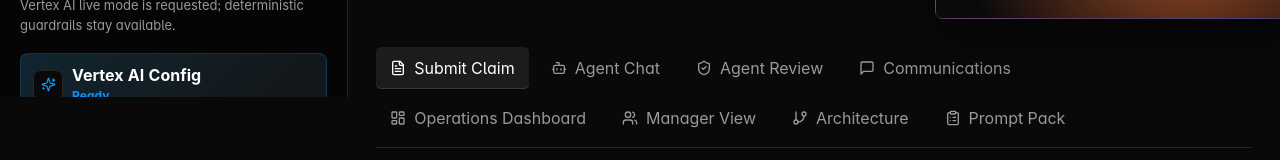
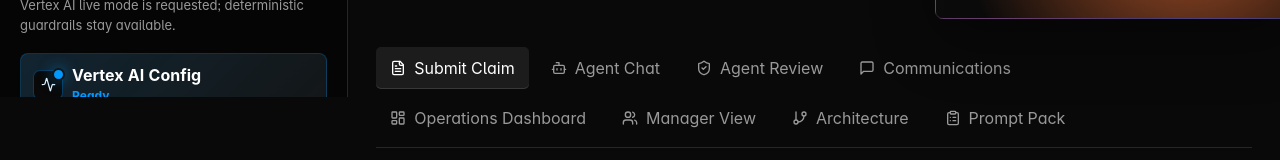
Before and after one commit to lukatcheishvili/claimsops-agent, a Next.js app: page / in a window 1280 px wide. Shown: the part 703-863 px from the top of the page. Built offline with nearby package versions, Linux system fonts and the light colour scheme.

Commit message:
Add Vertex credential input and live indicator

```diff
--- a/src/app/globals.css
+++ b/src/app/globals.css
@@ -206,6 +206,59 @@
   color: var(--co-blue);
 }
 
+.vertex-live-icon {
+  position: relative;
+  display: grid;
+  width: 30px;
+  height: 30px;
+  place-items: center;
+  border: 1px solid var(--co-hairline);
+  border-radius: 7px;
+  background: var(--co-canvas);
+  color: var(--co-muted);
+}
+
+.vertex-live-icon::after {
+  position: absolute;
+  right: -3px;
+  top: -3px;
+  width: 9px;
+  height: 9px;
+  content: "";
+  border: 2px solid var(--co-surface-1);
+  border-radius: 50%;
+  background: var(--co-muted);
+}
+
+.vertex-live-icon.live {
+  border-color: rgba(34, 197, 94, 0.35);
+  color: #d9ffe7;
+}
+
+.vertex-live-icon.live::after {
+  background: var(--co-success);
+  box-shadow: 0 0 14px rgba(34, 197, 94, 0.62);
+}
+
+.vertex-live-icon.ready {
+  border-color: rgba(0, 153, 255, 0.35);
+  color: #dff4ff;
+}
+
+.vertex-live-icon.ready::after {
+  background: var(--co-blue);
+  box-shadow: 0 0 14px rgba(0, 153, 255, 0.52);
+}
+
+.vertex-live-icon.warn {
+  border-color: rgba(255, 122, 61, 0.38);
+  color: #ffe4c8;
+}
+
+.vertex-live-icon.warn::after {
+  background: var(--co-orange);
+}
+
 .vertex-config-title strong,
 .vertex-config-title small {
   display: block;
--- a/src/components/ClaimsOpsApp.jsx
+++ b/src/components/ClaimsOpsApp.jsx
@@ -136,7 +136,8 @@
   projectId: "agenticai-500006",
   projectNumber: "",
   location: "us-central1",
-  model: "gemini-2.0-flash"
+  model: "gemini-2.0-flash",
+  serviceAccountJson: ""
 };
 
 export default function ClaimsOpsApp({ promptPack, skillContract }) {
@@ -262,6 +263,7 @@
       projectNumber: config.projectNumber.trim(),
       location: config.location.trim() || "us-central1",
       model: config.model.trim() || "gemini-2.0-flash",
+      serviceAccountJson: config.serviceAccountJson.trim(),
       liveRequested: true
     };
   }
@@ -276,6 +278,7 @@
       location: nextConfig.location,
       model: nextConfig.model,
       liveRequested: true,
+      hasCredentials: Boolean(nextConfig.serviceAccountJson) || current.hasCredentials,
       message: "Vertex AI project settings applied. Running the active claim review..."
     }));
     setWorkflowNote("Vertex AI project settings applied; running active claim review.");
@@ -537,9 +540,7 @@
   return (
     <form className="vertex-config-box" onSubmit={onSubmit}>
       <div className="vertex-config-title">
-        <span>
-          <Sparkles aria-hidden="true" size={15} />
-        </span>
+        <VertexLiveIcon status={vertexState.status} enabled={vertexState.enabled} />
         <div>
           <strong>Vertex AI Config</strong>
           <small>{getVertexStatusLabel(vertexState.status)}</small>
@@ -593,12 +594,35 @@
         </label>
       </div>
 
+      <label htmlFor="vertex-service-account">
+        Service Account JSON
+        <input
+          id="vertex-service-account"
+          type="password"
+          value={config.serviceAccountJson}
+          onChange={(event) => onChange("serviceAccountJson", event.target.value)}
+          placeholder="Paste service account JSON or base64"
+          autoComplete="off"
+          spellCheck="false"
+        />
+      </label>
+
       <button type="submit" className="button secondary wide">
         <Sparkles aria-hidden="true" size={15} />
         Apply And Run
       </button>
-      <p>Project number stays masked in the UI. Live output still requires server-side Vertex credentials.</p>
+      <p>Project number and credential input stay masked. The credential is sent only for this run.</p>
     </form>
+  );
+}
+
+function VertexLiveIcon({ status, enabled }) {
+  const state = enabled || status === "live" ? "live" : status === "ready" ? "ready" : status === "missing_credentials" ? "warn" : "off";
+  const label = state === "live" ? "Vertex AI is live" : state === "ready" ? "Vertex AI is ready" : state === "warn" ? "Vertex AI needs credentials" : "Vertex AI is not live";
+  return (
+    <span className={`vertex-live-icon ${state}`} title={label} aria-label={label}>
+      <Activity aria-hidden="true" size={15} />
+    </span>
   );
 }
 
```
Also changed, not shown: src/lib/vertexAi.js, 2 other files (tests, documents, lock files or other folders).
